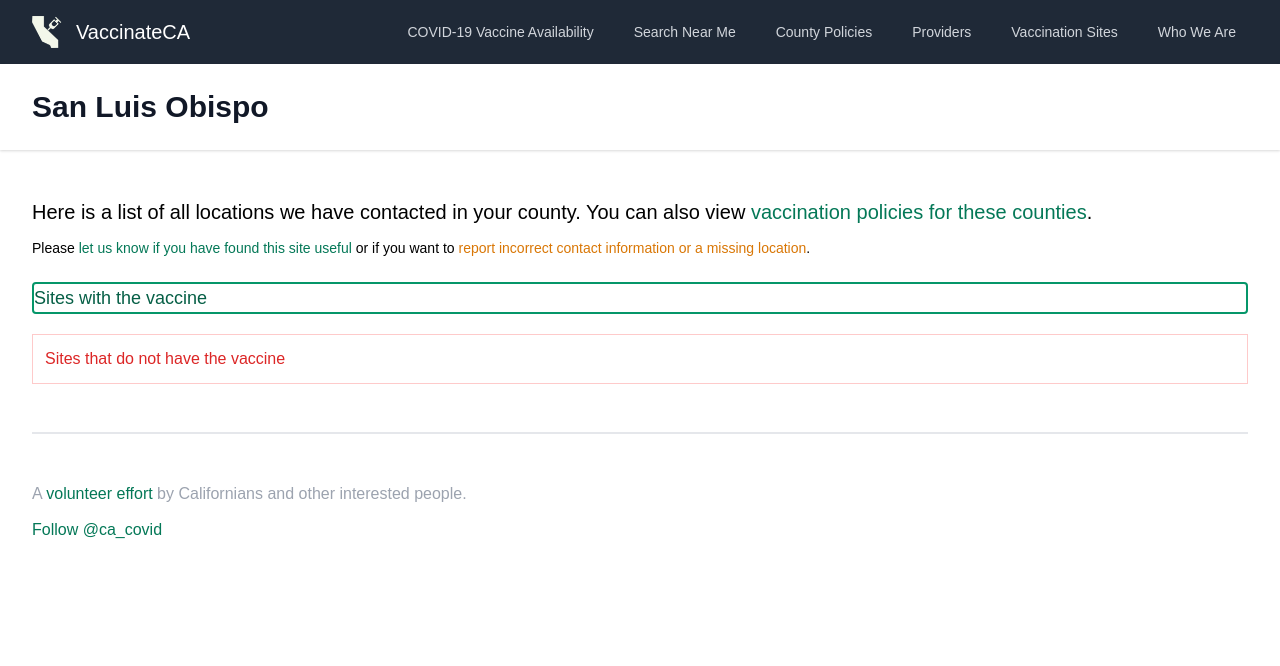
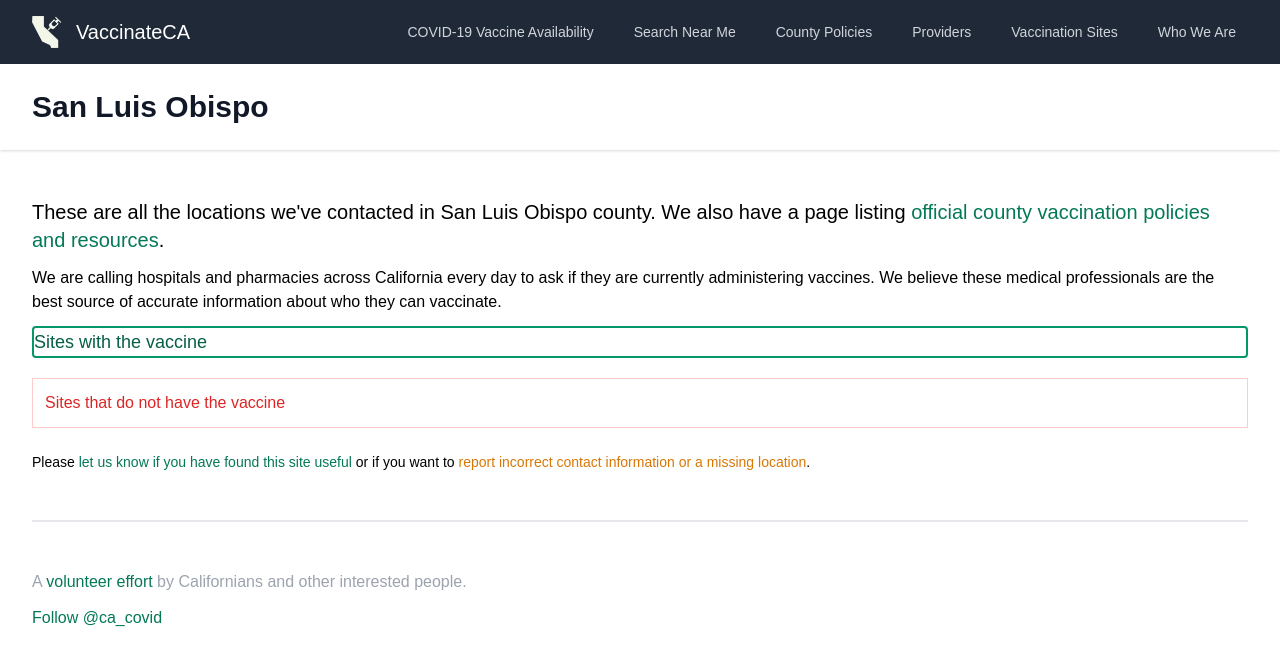
Before and after one commit to CAVaccineInventory/site, a Jekyll site: the page built from _counties/san_luis_obispo.md, in a window 1280 px wide. Shown: the top 666 px of the page. Built offline with Jekyll 4.4.1, drawn with Linux system fonts in a browser that asks for light colours; some web fonts are replaced; comment, search, counter and statistics services are not loaded.

Commit message:
Make county info clearer (#138)
* Make county info clearer

* Move corrections to bottom

* Add some margin

```diff
--- /dev/null
+++ b/_includes/disclaimer.html
@@ -0,0 +1,6 @@
+<p>
+  We are calling hospitals and pharmacies across California every day to ask if
+  they are currently administering vaccines. We believe these medical
+  professionals are the best source of accurate information about who they can
+  vaccinate.
+</p>
--- a/_layouts/county.html
+++ b/_layouts/county.html
@@ -18,15 +18,10 @@
         <div class="main-content px-4 md:px-8">
           <div class="pt-6 mt-6">
             <p class="text-xl">
-              Here is a list of all locations we have contacted in your county. You can also view <a href="{% link county-policies.md %}">vaccination policies for these counties</a>.
+              These are all the locations we've contacted in {{ page.title }} county.  We also have a page listing <a href="{% link county-policies.md %}">official county vaccination policies and resources</a>.
             </p>
 
-            <div class="text-sm mb-6">
-              Please
-              <a href="https://airtable.com/shrOMv5EI1jYwV1XR" class="font-medium">let us know if you have found this site useful</a>
-              or if you want to
-              <a href="https://airtable.com/shrY44NvEjHBscrOH" class="font-medium text-yellow-600">report incorrect contact information or a missing location</a>.
-            </div>
+            {% include disclaimer.html %}
 
             <div class="border-2 border-green-600 rounded mb-5">
               <h3 class="text-lg font-medium text-green-800">Sites with the vaccine</h3>
@@ -41,6 +36,13 @@
               <ol id="sitesWithoutVaccine"></ol>
               <div id="loading" class="mt-4 hidden">Loading...</div>
             </div>
+
+            <div class="text-sm my-6">
+              Please
+              <a href="https://airtable.com/shrOMv5EI1jYwV1XR" class="font-medium">let us know if you have found this site useful</a>
+              or if you want to
+              <a href="https://airtable.com/shrY44NvEjHBscrOH" class="font-medium text-yellow-600">report incorrect contact information or a missing location</a>.
+            </div>
           </div>
 
           {% include footer.html %}
```
Also changed, not shown: nearest.html (+1 -6 lines).
